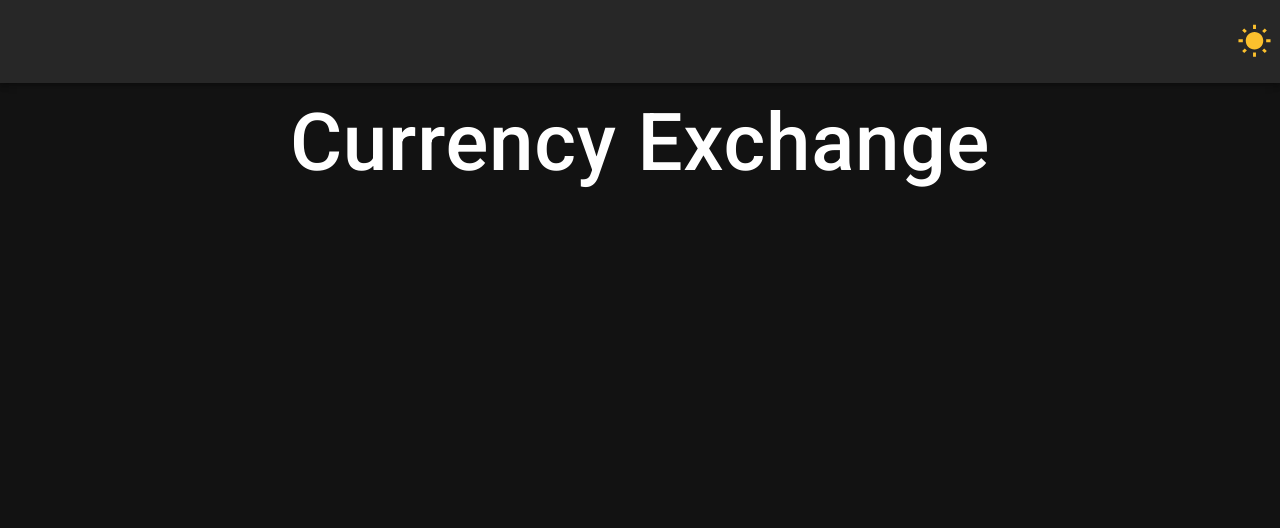
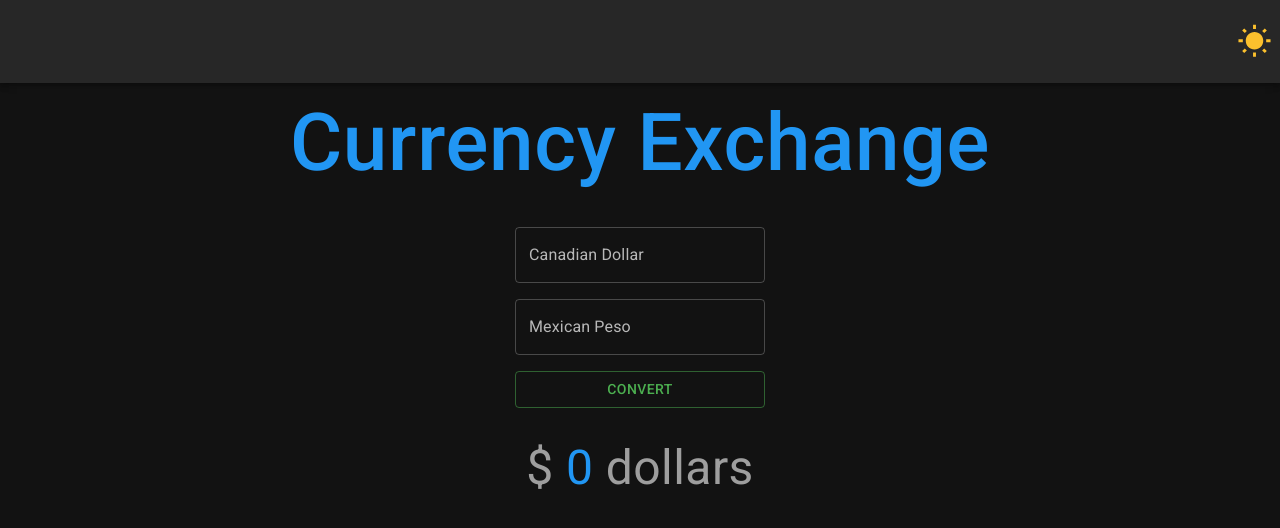
Before and after one commit to Code-with-Henil/week-4-contextapi-qbixmex, a React (Vite) app: page / in a window 1280 px wide. Shown: the top 528 px of the page. Built offline with nearby package versions, Linux system fonts and the light colour scheme.

Commit message:
currency-context

```diff
--- a/package.json
+++ b/package.json
@@ -1,7 +1,7 @@
 {
   "name": "context-api",
   "private": true,
-  "version": "0.2.1",
+  "version": "0.3.0",
   "type": "module",
   "scripts": {
     "dev": "vite",
--- /dev/null
+++ b/src/components/DisplayExchange.tsx
@@ -0,0 +1,24 @@
+import { useContext } from "react";
+import { Typography } from "@mui/material";
+import { grey, blue } from "@mui/material/colors";
+import { CurrencyContext } from "../contexts/CurrencyContext";
+
+const DisplayExchange = () => {
+  const { exchange } = useContext(CurrencyContext);
+  return (
+    <Typography
+      component="p"
+      fontSize="3rem"
+      mb={3}
+      color={grey[500]}
+    >
+      ${' '}
+      <span style={{ color: blue[500] }}>
+        { exchange.result }
+      </span>{' '}
+      dollars
+    </Typography>
+  );
+};
+
+export default DisplayExchange;
--- /dev/null
+++ b/src/components/ExchangeForm.tsx
@@ -0,0 +1,52 @@
+import { FormEvent, useContext, useRef } from 'react';
+import { Box, Stack, TextField, Button } from '@mui/material';
+import { CurrencyContext } from '../contexts/CurrencyContext';
+
+const ExchangeForm = () => {
+  const cadRef = useRef<HTMLInputElement>(null);
+  const mxnRef = useRef<HTMLInputElement>(null);
+
+  const { exchange, setExchange, convertExchange } = useContext(CurrencyContext);
+
+  const onConvert = (event: FormEvent<HTMLFormElement>) => {
+    event.preventDefault();
+    setExchange({
+      ...exchange,
+      from: Number(cadRef.current!.value),
+      to: Number(mxnRef.current!.value),
+    });
+    convertExchange();
+  };
+
+  return (
+    <Box mb={3}>
+      <form onSubmit={onConvert}>
+        <Stack spacing={2} width={250}>
+          <TextField
+            label="Canadian Dollar"
+            name="mxn"
+            variant="outlined"
+            inputRef={cadRef}
+            placeholder="0"
+            autoComplete="off"
+          />
+          <TextField
+            label="Mexican Peso"
+            name="mxn"
+            variant="outlined"
+            inputRef={mxnRef}
+            autoComplete="off"
+            placeholder="0"
+          />
+          <Button
+            variant="outlined"
+            color="success"
+            type="submit"
+          >Convert</Button>
+        </Stack>
+      </form>
+    </Box>
+  );
+};
+
+export default ExchangeForm;
--- /dev/null
+++ b/src/contexts/CurrencyContext.tsx
@@ -0,0 +1,45 @@
+import React, { Dispatch, FC, ReactNode } from "react";
+
+export type Exchange = {
+  from: number;
+  to: number;
+  result: number;
+};
+
+type CurrencyContextType = {
+  exchange: Exchange,
+  setExchange: Dispatch<Exchange>;
+  convertExchange: () => void;
+};
+
+const CurrencyContext = React.createContext<CurrencyContextType>({} as CurrencyContextType);
+
+const CurrencyProvider: FC<{ children: ReactNode }> = ({ children }) => {
+
+  const [ exchange, setExchange ] = React.useState<Exchange>({
+    from: 0,
+    to: 0,
+    result: 0,
+  });
+
+  const convertExchange = () => {
+    setExchange((prev) => {
+      return {
+        ...prev,
+        result: prev.from * prev.to,
+      };
+    });
+  };
+
+  return (
+    <CurrencyContext.Provider value={{ exchange, setExchange, convertExchange }}>
+      {children}
+    </CurrencyContext.Provider>
+  );
+
+};
+
+export {
+  CurrencyProvider,
+  CurrencyContext,
+};
--- a/src/contexts/ThemeContext.tsx
+++ b/src/contexts/ThemeContext.tsx
@@ -5,21 +5,21 @@ type ThemeContextType = {
   setTheme: Dispatch<string>;
 };
 
-const ThemeProvider = React.createContext<ThemeContextType>({} as ThemeContextType);
+const ThemeContext = React.createContext<ThemeContextType>({} as ThemeContextType);
 
-const CustomThemeContext: FC<{ children: ReactNode }> = ({ children }) => {
+const ThemeProvider: FC<{ children: ReactNode }> = ({ children }) => {
 
   const [ theme, setTheme ] = React.useState('dark');
 
   return (
-    <ThemeProvider.Provider value={{ theme, setTheme }}>
+    <ThemeContext.Provider value={{ theme, setTheme }}>
       {children}
-    </ThemeProvider.Provider>
+    </ThemeContext.Provider>
   )
 
 };
 
 export {
-  ThemeProvider as ThemeContext,
-  CustomThemeContext,
+  ThemeProvider,
+  ThemeContext,
 };
--- a/src/main.tsx
+++ b/src/main.tsx
@@ -2,7 +2,7 @@ import React from 'react';
 import ReactDOM from 'react-dom/client';
 
 import App from './App.tsx';
-import { CustomThemeContext } from './contexts/ThemeContext.tsx';
+import { ThemeProvider } from './contexts/ThemeContext.tsx';
 import './index.css';
 
 import '@fontsource/roboto/300.css';
@@ -12,8 +12,8 @@ import '@fontsource/roboto/700.css';
 
 ReactDOM.createRoot(document.getElementById('root')!).render(
   <React.StrictMode>
-    <CustomThemeContext>
+    <ThemeProvider>
       <App />
-    </CustomThemeContext>
+    </ThemeProvider>
   </React.StrictMode>,
 );
--- a/src/pages/home.page.tsx
+++ b/src/pages/home.page.tsx
@@ -1,11 +1,30 @@
 import { Box, Typography } from "@mui/material";
+import ExchangeForm from "../components/ExchangeForm";
+import DisplayExchange from "../components/DisplayExchange";
+import { CurrencyProvider } from "../contexts/CurrencyContext";
 
 const HomePage = () => {
   return (
-    <Box sx={{ textAlign: 'center' }}>
-      <Typography component="h1" fontWeight="500" fontSize="5rem">
+    <Box sx={{
+      display: 'flex',
+      flexDirection: 'column',
+      justifyContent: 'center',
+      alignItems: 'center',
+    }}>
+      <Typography
+        component="h1"
+        fontWeight="500"
+        fontSize="5rem"
+        color="primary"
+        mb={3}
+      >
         Currency Exchange
       </Typography>
+
+      <CurrencyProvider>
+        <ExchangeForm />
+        <DisplayExchange />
+      </CurrencyProvider>
     </Box>
   );
 };
--- a/src/themes/dark.theme.ts
+++ b/src/themes/dark.theme.ts
@@ -14,7 +14,9 @@ const darkTheme = createTheme({
       main: amber[500],
     },
     success: {
+      light: green[200],
       main: green[500],
+      dark: green[300],
     },
     error: {
       main: red[500],
```
